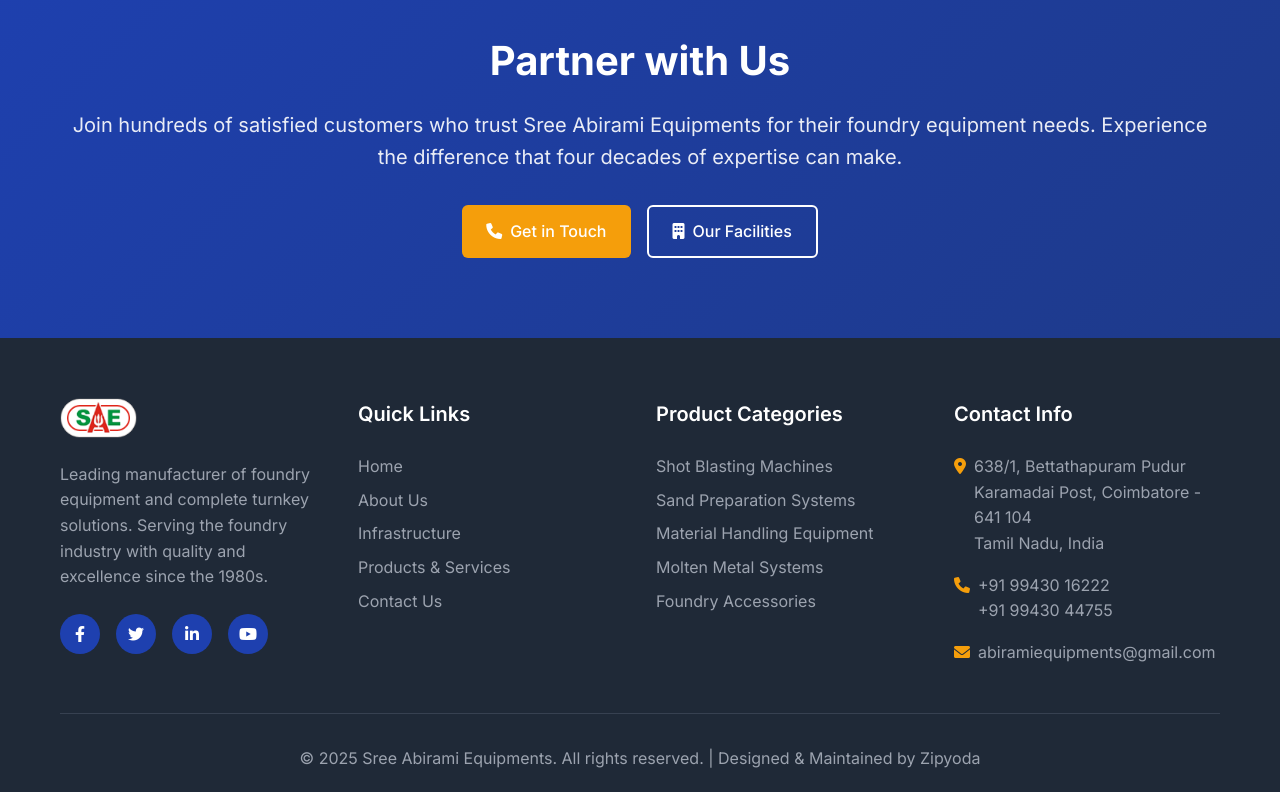
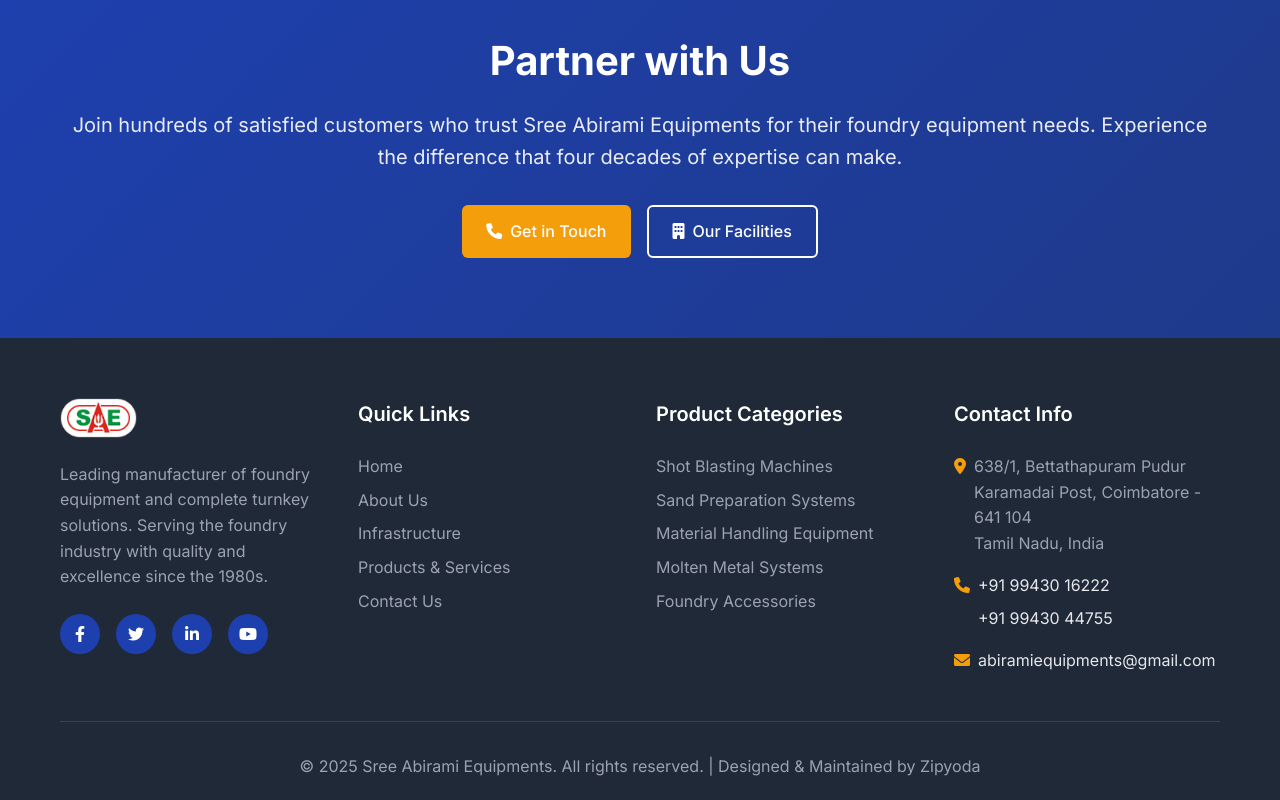
Before and after one commit to skyrocknroll/sae-website, a plain HTML site: page about.html in a window 1280 px wide. Shown: the part 5125-5925 px from the top of the page. Drawn offline with Linux system fonts and the light colour scheme.

Commit message:
Minor fixes

```diff
--- a/about.html
+++ b/about.html
@@ -281,8 +281,9 @@
                     <h3>Contact Info</h3>
                     <div class="contact-info">
                         <p><i class="fas fa-map-marker-alt"></i> 638/1, Bettathapuram Pudur<br>Karamadai Post, Coimbatore - 641 104<br>Tamil Nadu, India</p>
-                        <p><i class="fas fa-phone"></i> +91 99430 16222<br>+91 99430 44755</p>
-                        <p><i class="fas fa-envelope"></i> abiramiequipments@gmail.com</p>
+                        <p><i class="fas fa-phone"></i> <a href="tel:+919943016222">+91 99430 16222</a></p>
+                        <p style="margin-left: 1.5rem; margin-top: -0.5rem;"><a href="tel:+919943044755">+91 99430 44755</a></p>
+                        <p><i class="fas fa-envelope"></i> <a href="mailto:abiramiequipments@gmail.com">abiramiequipments@gmail.com</a></p>
                     </div>
                 </div>
             </div>
--- a/styles.css
+++ b/styles.css
@@ -724,6 +724,17 @@
     flex-shrink: 0;
 }
 
+.contact-info a {
+    color: #e5e7eb !important;
+    text-decoration: none !important;
+    transition: color 0.3s ease !important;
+}
+
+.contact-info a:hover {
+    color: var(--secondary-color) !important;
+    text-decoration: underline !important;
+}
+
 .footer-bottom {
     border-top: 1px solid #374151;
     padding-top: 2rem;
```
Also changed, not shown: contact.html (+2 -1 lines), index.html (+4 -3 lines), infrastructure.html (+3 -2 lines), product-service.html (+3 -2 lines).
